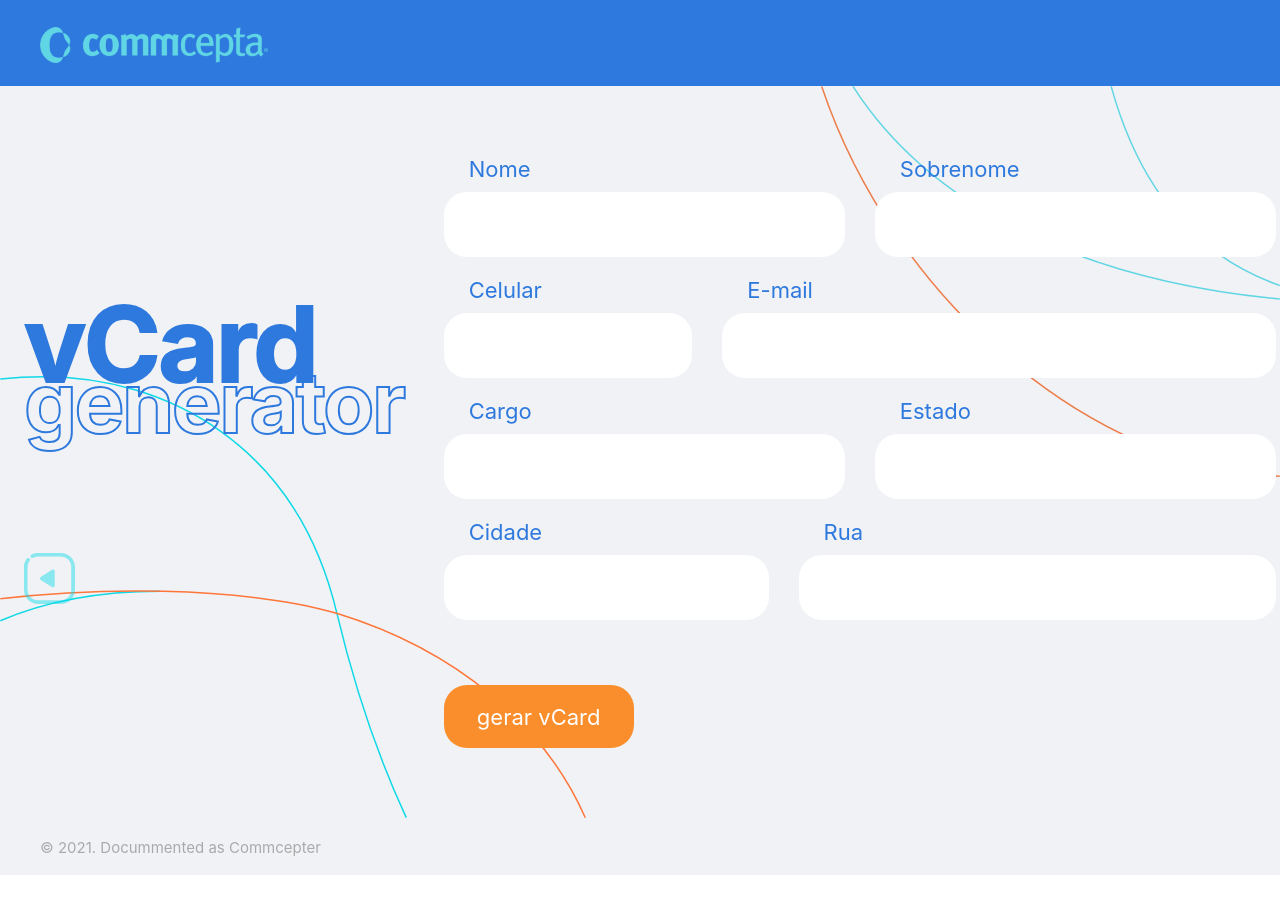
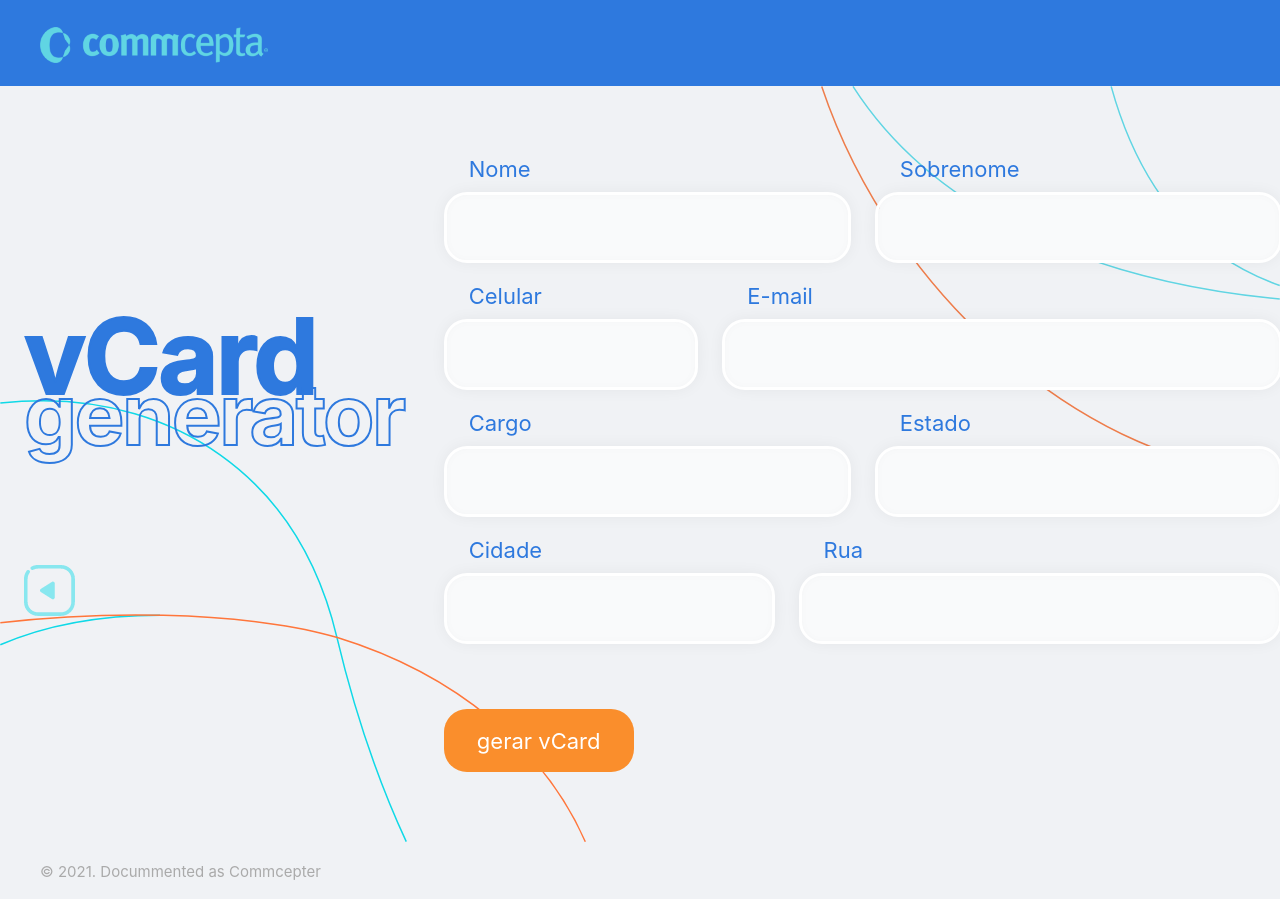
Before and after one commit to dp-152/commcepta-challenge, a React (Create React App) app: page /cards/new in a window 1280 px wide. Before the commit the page ends 875 px from the top, so only its background shows below. Built offline with nearby package versions, Linux system fonts and the light colour scheme; no server answers; a web font is replaced by a local one.

Commit message:
Added colored borders when field is selected

```diff
--- a/src/components/InputField.tsx
+++ b/src/components/InputField.tsx
@@ -46,14 +46,19 @@ export default function InputField({
       {format ? (
         <Controller
           render={({ field }) => (
-            <NumberFormat {...field} format={format} mask="_" />
+            <NumberFormat
+              className={`theme-${theme}`}
+              {...field}
+              format={format}
+              mask="_"
+            />
           )}
           name={fieldName}
           rules={opts}
           control={control}
         />
       ) : (
-        <input {...registration} />
+        <input className={`theme-${theme}`} {...registration} />
       )}
       {error && <span className="InputField-errormsg">{error.message}</span>}
     </span>
--- a/src/css/index.css
+++ b/src/css/index.css
@@ -73,6 +73,11 @@ input.theme-light, select.theme-light {
   color: var(--color-light-theme-text);
 }
 
+input.theme-light:focus, select.theme-light:focus {
+  border: 3px solid var(--color-dark-theme-accent);
+  outline: 0;
+}
+
 label.theme-light {
   color: var(--color-light-theme-text-accent);
 }
```
